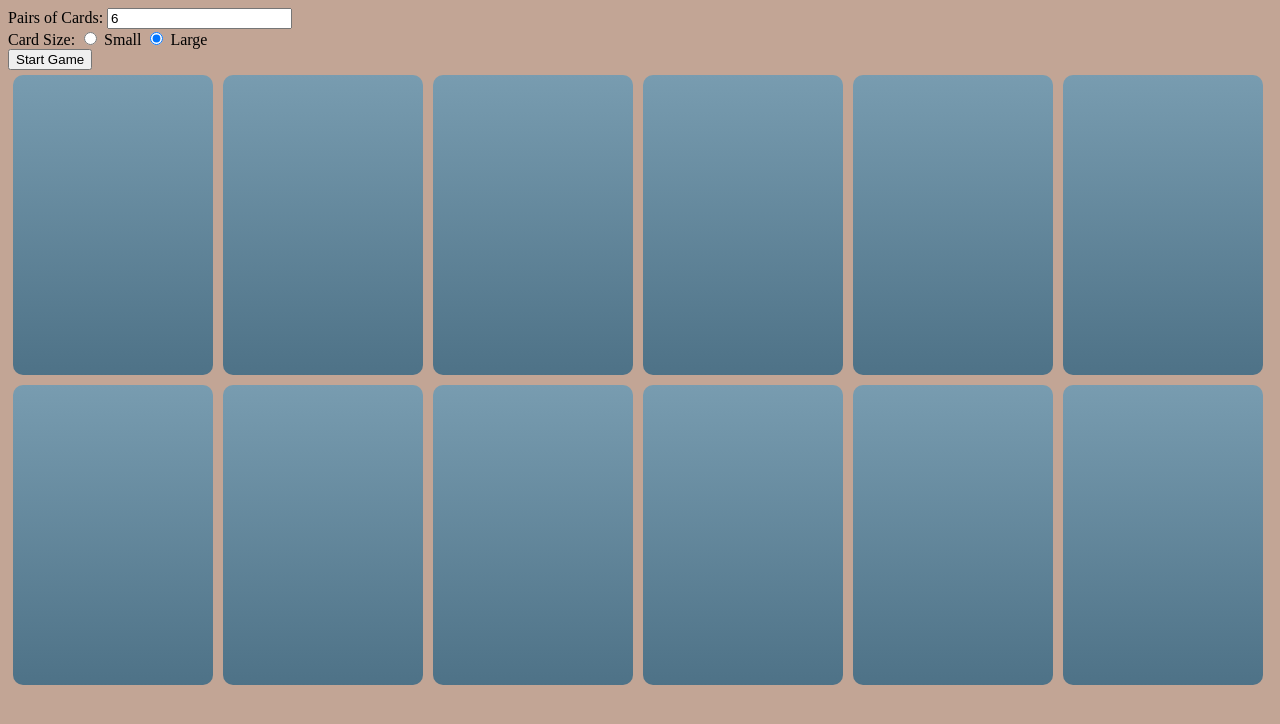
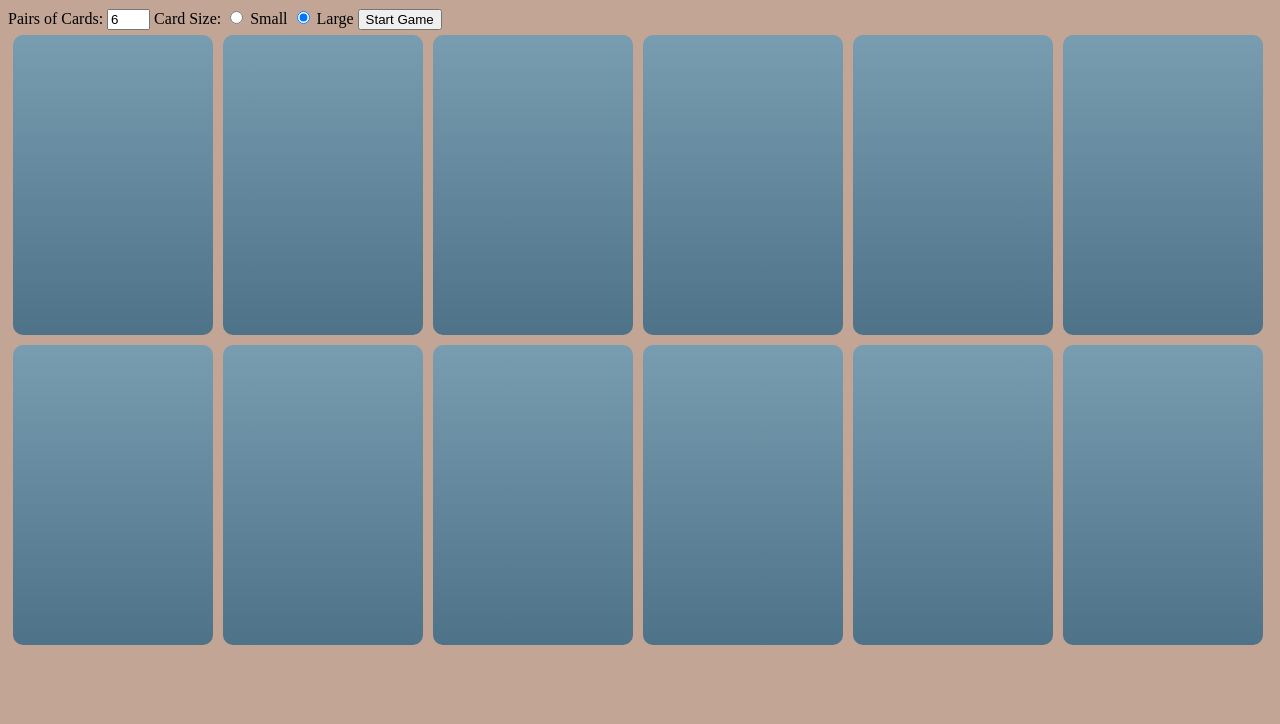
Before and after one commit to SerenFowler/SerenFowler.github.io, a plain HTML site: page memory.html in a window 1280 px wide. Drawn offline with Linux system fonts and the light colour scheme.

Commit message:
Add files via upload

```diff
--- a/Resources/memory.css
+++ b/Resources/memory.css
@@ -20,6 +20,9 @@ body {
     font-size: 10rem;
 }
 
+.button{
+    display: inline-block;
+}
 
 .card:hover{
     border: 5px solid rgb(105, 46, 46);
@@ -31,3 +34,7 @@ body {
     display: flex;
     flex-wrap: wrap;
 }
+
+#num-pairs{
+    width: 35px;
+}
```
